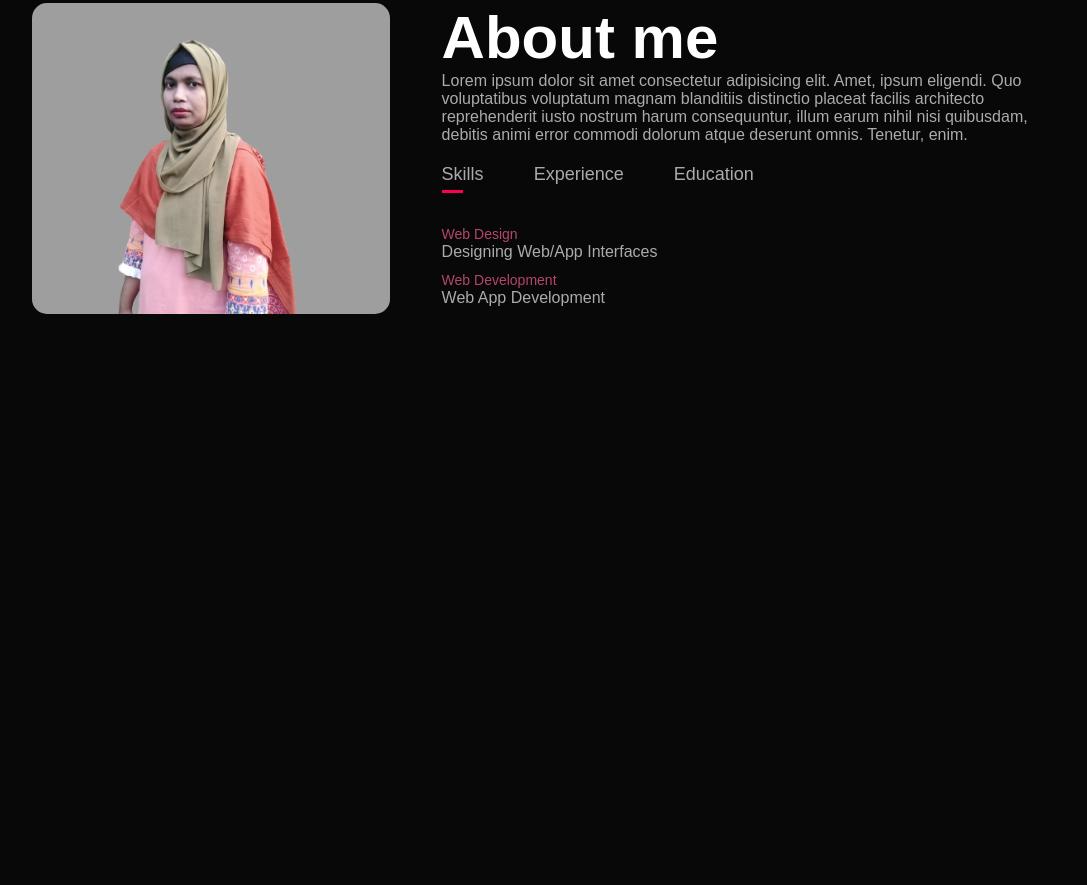
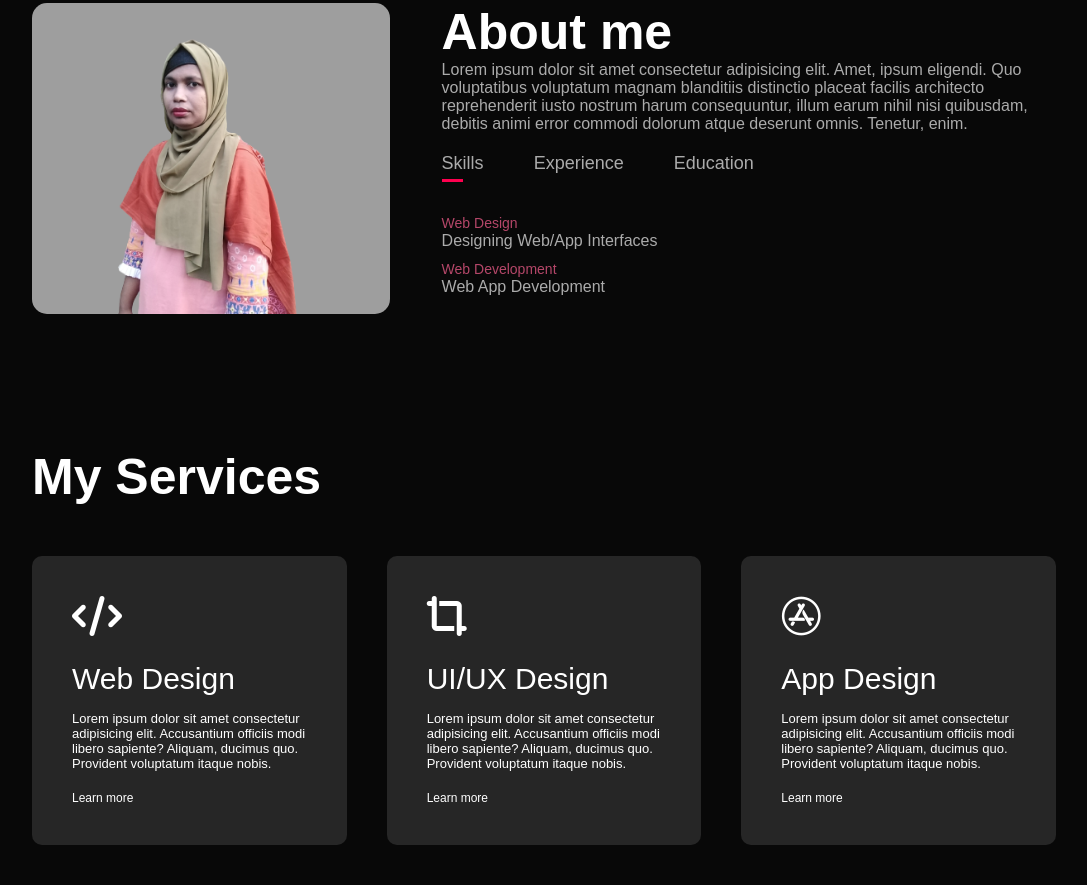
Before and after one commit to aklimaakhter/personal-portfolio, a plain HTML site: page index.html in a window 1280 px wide. Shown: the part 887-1772 px from the top of the page, without its empty margins (96-1183 px from the left). Before the commit the page ends 1295 px from the top, so only its background shows below. Drawn offline with Linux system fonts and the light colour scheme.

Commit message:
service part added

```diff
--- a/index.html
+++ b/index.html
@@ -5,6 +5,10 @@
     <meta name="viewport" content="width=device-width, initial-scale=1.0">
     <title>Personal Portfolio Website</title>
     <link rel="stylesheet" href="styles.css">
+    <link rel="stylesheet" href="https://cdnjs.cloudflare.com/ajax/libs/font-awesome/6.1.2/css/all.min.css"
+          integrity="sha512-1sCRPdkRXhBV2PBLUdRb4tMg1w2YPf37qatUFeS7zlBy7jJI8Lf4VHwWfZZfpXtYSLy85pkm9GaYVYMfw5BC1A=="
+          crossorigin="anonymous" referrerpolicy="no-referrer" />
+
 </head>
 <body>
     <div id="header">
@@ -62,11 +66,44 @@
                                   <li><span>2010</span><br>MBS from Govt. Gurudayal College</li>
                                   <li><span>2008</span><br>BBS from Govt. Gurudayal College</li>
                               </ul>
-                          </div>
+                     </div>
                 </div>
             </div>
         </div>
     </div>
+    <!-----------services------------ -->
+    <div id="services">
+        <div class="container">
+            <h1 class="sub-title">My Services</h1>
+            <div class="services-list">
+                <div>
+                    <i class="fa-solid fa-code"></i>
+                    <h2>Web Design</h2>
+                    <p>Lorem ipsum dolor sit amet consectetur adipisicing elit.
+                         Accusantium officiis modi libero sapiente? Aliquam, ducimus quo.
+                         Provident voluptatum itaque nobis.</p>
+                    <a href="#">Learn more</a>
+                </div>
+                <div>
+                    <i class="fa-solid fa-crop-simple"></i>
+                    <h2>UI/UX Design</h2>
+                    <p>Lorem ipsum dolor sit amet consectetur adipisicing elit.
+                         Accusantium officiis modi libero sapiente? Aliquam, ducimus quo.
+                         Provident voluptatum itaque nobis.</p>
+                    <a href="#">Learn more</a>
+                </div>
+                <div>
+                    <i class="fa-brands fa-app-store"></i>
+                    <h2>App Design</h2>
+                    <p>Lorem ipsum dolor sit amet consectetur adipisicing elit.
+                         Accusantium officiis modi libero sapiente? Aliquam, ducimus quo.
+                         Provident voluptatum itaque nobis.</p>
+                    <a href="#">Learn more</a>
+                </div>
+            </div>
+        </div>
+    </div>
+
     <script>
 
         var tabLinks = document.getElementsByClassName('tab-links');
--- a/styles.css
+++ b/styles.css
@@ -90,7 +90,7 @@ nav ul li a:hover::after{
     flex-basis: 60%;
 }
 .sub-title{
-    font-size: 60px;
+    font-size: 50px;
     font-weight: 600;
     color: #ffffff;
 }
@@ -133,3 +133,42 @@ nav ul li a:hover::after{
 .tab-contents.active-tab{
     display: block;
 }
+
+/* ---------Services----------- */
+#services{
+    padding: 30px 0;
+}
+.services-list{
+    display: grid;
+    grid-template-columns: repeat(auto-fit, minmax(250px, 1fr));
+    grid-gap: 40px;
+    margin-top: 50px;
+}
+.services-list div{
+    background: #262626;
+    padding: 40px;
+    font-size: 13px;
+    font-weight: 300;
+    border-radius: 10px;
+    transition: background 0.5s, transfrom 0.5s;
+}
+.services-list div i{
+    font-size: 40px;
+    margin-bottom: 26px;
+}
+.services-list div h2{
+    font-size: 30px;
+    font-weight: 500;
+    margin-bottom: 15px;
+}
+.services-list div a{
+    text-decoration: none;
+    color: #ffffff;
+    margin-top: 20px;
+    font-size: 12px;
+    display: inline-block;
+}
+.services-list div:hover{
+    background: #ff004f;
+    transform: translateY(-10px);
+}
```
